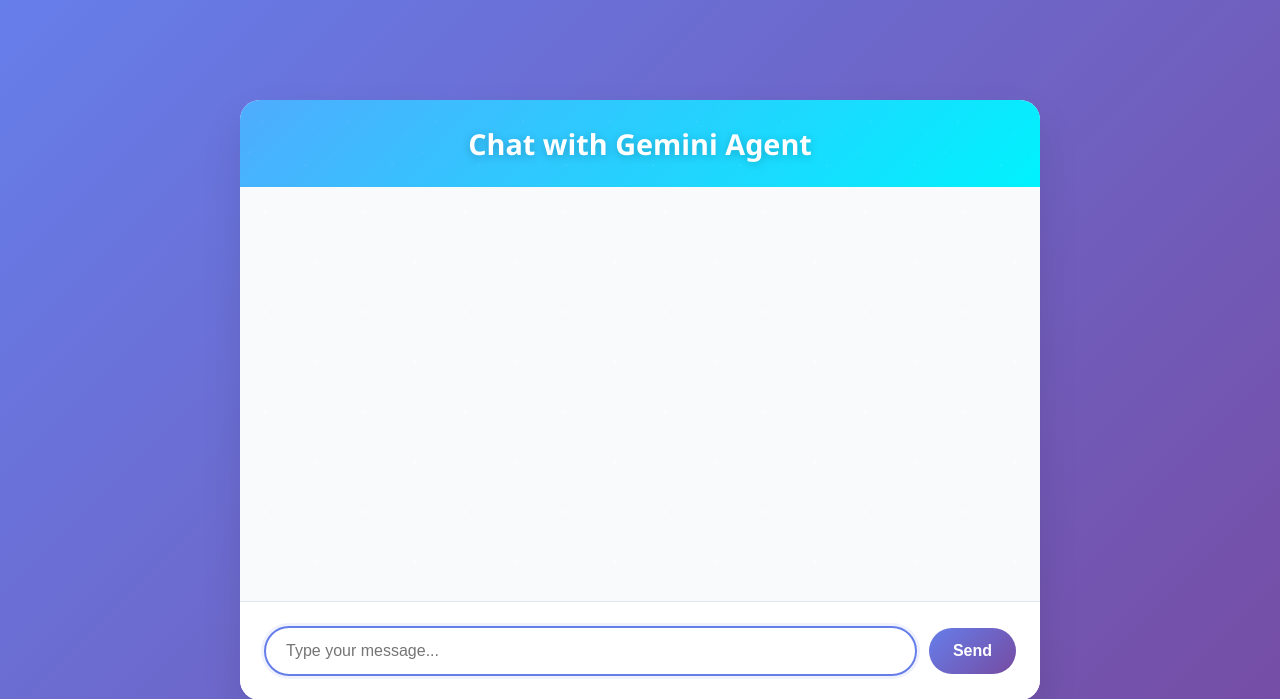
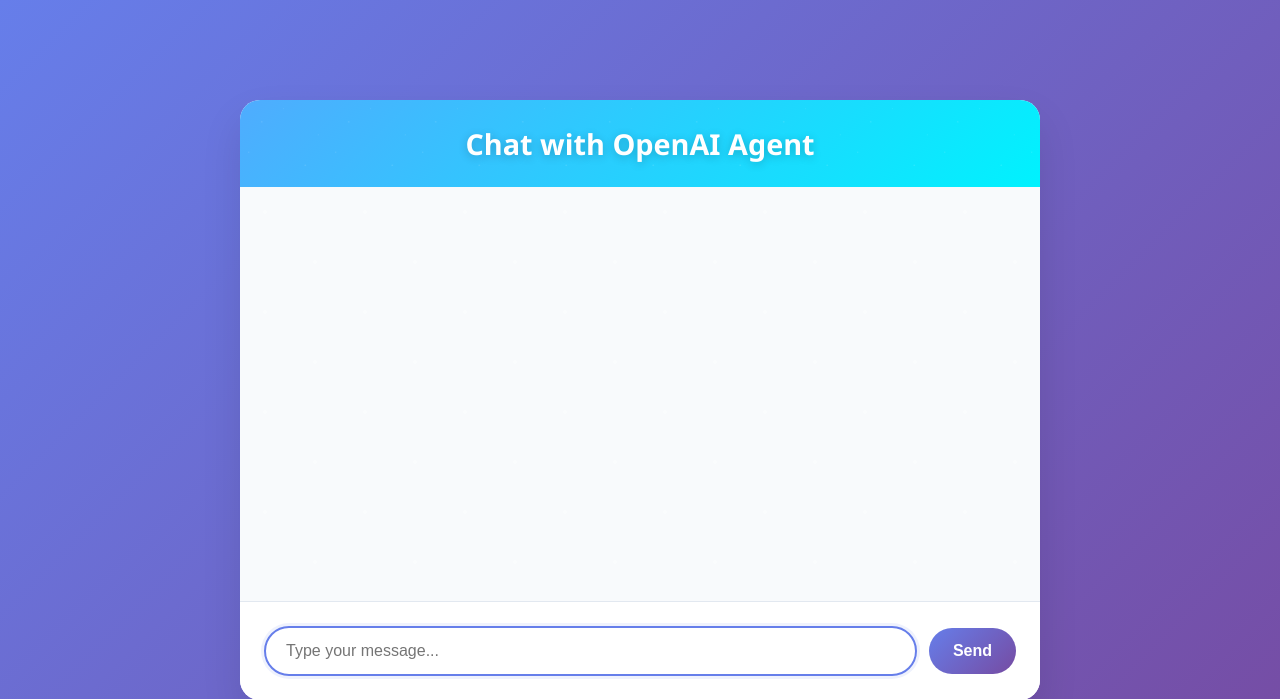
Before and after one commit to Frankythecoder/Javelin-AI_Agent, a Django app: page / in a window 1280 px wide. Shown: the top 699 px of the page. Run offline with Django 5.2, Linux system fonts and the light colour scheme.

Commit message:
gemini to openai - frontend html change

```diff
--- a/chat/templates/chat/index.html
+++ b/chat/templates/chat/index.html
@@ -2,7 +2,7 @@
 <html lang="en">
 <head>
     <meta charset="UTF-8" />
-    <title>Chat with Gemini Agent</title>
+    <title>Chat with OpenAI Agent</title>
     <style>
         * {
             margin: 0;
@@ -297,12 +297,12 @@
 <body>
     <div class="chat-container">
         <div class="chat-header">
-            <h1>Chat with Gemini Agent</h1>
+            <h1>Chat with OpenAI Agent</h1>
         </div>
 
         <div id="chatbox">
             <div class="typing-indicator" id="typing-indicator">
-                <span>Gemini is typing</span>
+                <span>GPT is typing</span>
                 <div class="typing-dots">
                     <span></span>
                     <span></span>
```
